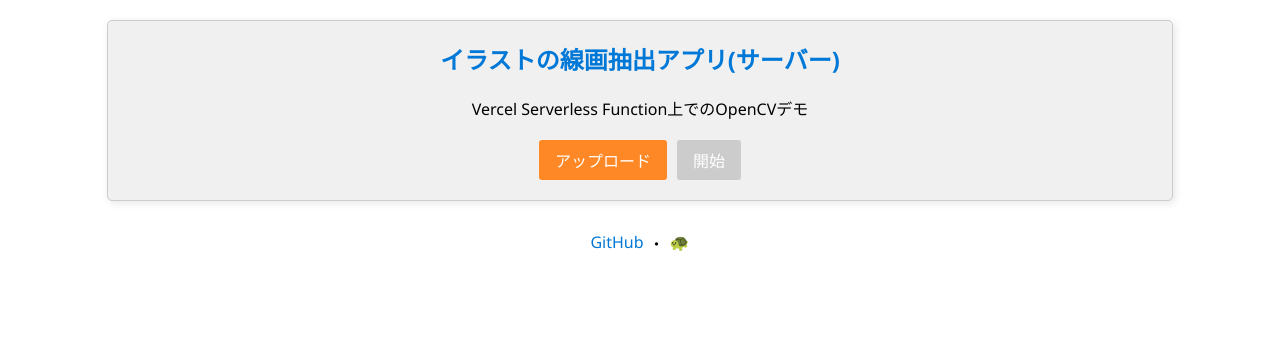
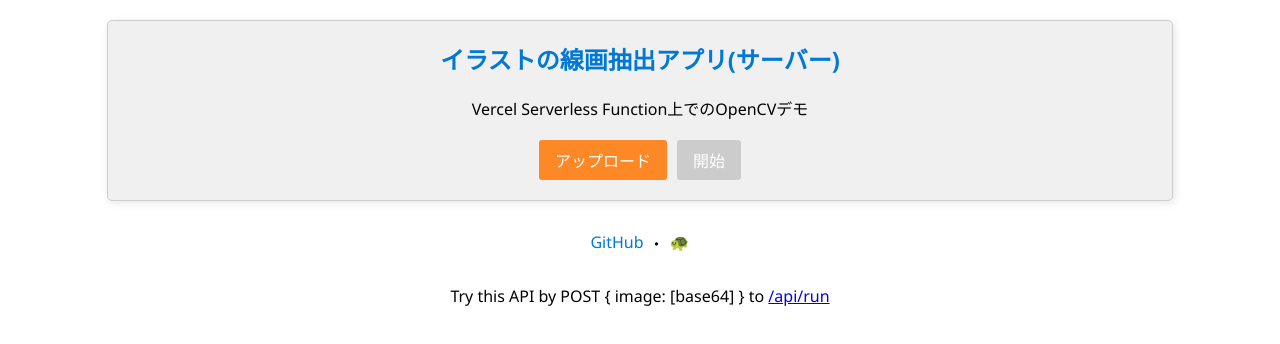
Before and after one commit to AkaakuHub/turtle-graphics-art, a Next.js app: page / in a window 1280 px wide. Shown: the top 344 px of the page. Built offline with nearby package versions, Linux system fonts and the light colour scheme; no server answers.

Commit message:
chore: APIガイド

```diff
--- a/app/_components/Footer/index.tsx
+++ b/app/_components/Footer/index.tsx
@@ -1,6 +1,4 @@
 "use client";
-
-import { RunMode } from '@/types';
 
 interface FooterProps {
   isTurtle: boolean;
@@ -8,8 +6,9 @@ interface FooterProps {
 
 export default function Footer({ isTurtle }: FooterProps) {
   const NEXT_PUBLIC_GITHUB_URL = process.env.NEXT_PUBLIC_GITHUB_URL || '';
-
+  const hrefURLs = [window.location.pathname, `${window.location.pathname}?turtle`];
   return (
+    <div>
       <div className="footer-links">
         <a href={NEXT_PUBLIC_GITHUB_URL} target="_blank" rel="noopener noreferrer">
           GitHub
@@ -33,15 +32,19 @@ export default function Footer({ isTurtle }: FooterProps) {
         </span>
         {
           isTurtle ? (
-          <a href={window.location.pathname}>
+            <a href={hrefURLs[0]}>
               🏠️
             </a>
           ) : (
-          <a href={`${window.location.pathname}?turtle`}>
+            <a href={hrefURLs[1]}>
               🐢
             </a>
           )
         }
       </div>
+      <div>
+        Try this API by POST &#123; image: &#091;base64&#093; &#125; to <a href={isTurtle ? hrefURLs[1] : hrefURLs[0]}>/api/run</a>
+      </div>
+    </div>
   )
 }
```
Lines whose indentation alone changed are shown as unchanged.
